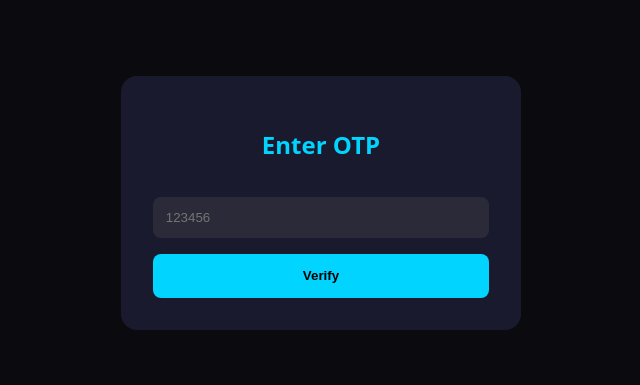
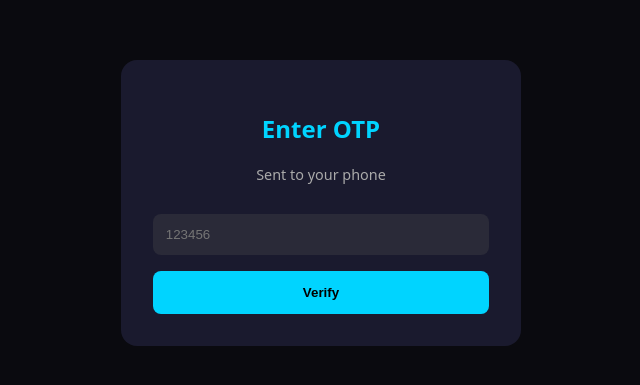
Before and after one commit to razaqahmedmx900-cmd/ultra1x-next, a Next.js app: page /verify-otp in a window 1280 px wide. Shown: the part 197-582 px from the top of the page, without its empty margins (319-959 px from the left). Built offline with nearby package versions, Linux system fonts and the light colour scheme; no server answers.

Commit message:
Fix: Wrap useSearchParams in Suspense

```diff
--- a/app/verify-otp/page.tsx
+++ b/app/verify-otp/page.tsx
@@ -1,12 +1,14 @@
 'use client';
-import { useState } from 'react';
-import { useRouter } from 'next/navigation';
+import { useState, Suspense } from 'react';
+import { useRouter, useSearchParams } from 'next/navigation';
 import { createBrowserClient } from '@supabase/ssr';
 
-export default function VerifyOTP() {
+function VerifyOTPContent() {
   const [token, setToken] = useState('');
   const [error, setError] = useState('');
   const router = useRouter();
+  const searchParams = useSearchParams();
+  const phone = searchParams.get('phone');
 
   const supabase = createBrowserClient(
     process.env.NEXT_PUBLIC_SUPABASE_URL!,
@@ -17,19 +19,31 @@ export default function VerifyOTP() {
     e.preventDefault();
     setError('');
 
+    if (!phone) {
+      setError('Phone number not found. Please sign up again.');
+      return;
+    }
+
     const { error } = await supabase.auth.verifyOtp({
+      phone,
       token,
       type: 'sms'
     });
 
-    if (error) setError(error.message);
-    else router.push('/dashboard');
+    if (error) {
+      setError(error.message);
+    } else {
+      router.push('/dashboard');
+    }
   };
 
   return (
     <div style={{ display: 'flex', justifyContent: 'center', alignItems: 'center', height: '100vh', background: '#0a0a0f' }}>
       <form onSubmit={verify} style={{ width: '400px', background: '#1a1a2e', padding: '2rem', borderRadius: '16px' }}>
         <h2 style={{ textAlign: 'center', color: '#00d4ff' }}>Enter OTP</h2>
+        <p style={{ textAlign: 'center', fontSize: '0.9rem', color: '#aaa' }}>
+          Sent to {phone || 'your phone'}
+        </p>
         <input
           placeholder="123456"
           value={token}
@@ -44,3 +58,11 @@ export default function VerifyOTP() {
     </div>
   );
 }
+
+export default function VerifyOTP() {
+  return (
+    <Suspense fallback={<div style={{ color: '#fff', textAlign: 'center', marginTop: '2rem' }}>Loading...</div>}>
+      <VerifyOTPContent />
+    </Suspense>
+  );
+}
```
